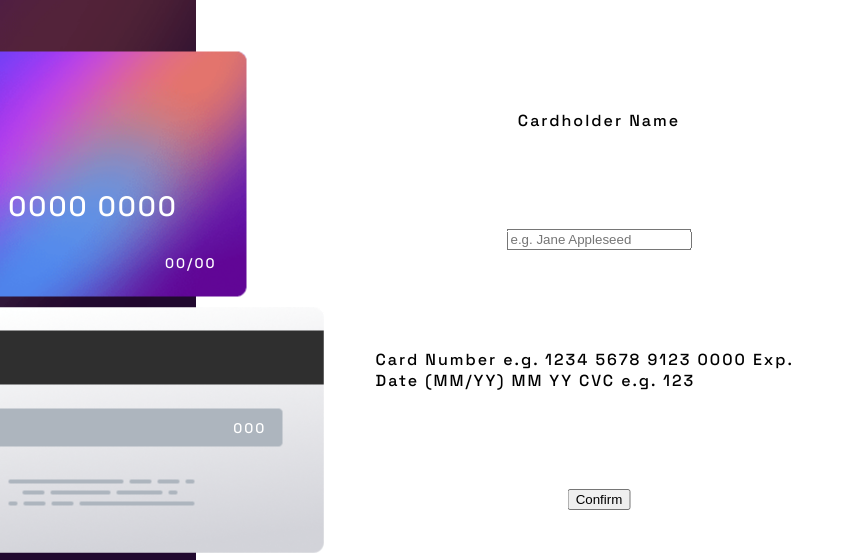
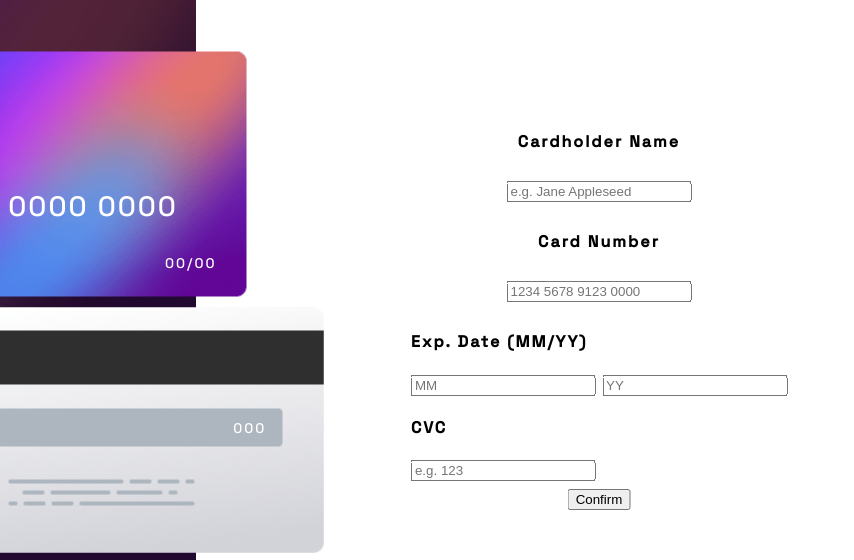
Before and after one commit to AxxDeRotation/Interactive-card-details-form, a plain HTML site: page index.html in a window 1280 px wide. Shown: the part 90-650 px from the top of the page, 233-1087 px from the left. Drawn offline with Linux system fonts and the light colour scheme.

Commit message:
Finished the form structure

```diff
--- a/index.html
+++ b/index.html
@@ -26,18 +26,22 @@
   </div>
 
   <form>
-    Cardholder Name
-    <input type="text" class="cardholder-name-input" placeholder="e.g. Jane Appleseed">
+    <h4>Cardholder Name</h4>
+    <input type="text" placeholder="e.g. Jane Appleseed" />
 
-    Card Number
-    e.g. 1234 5678 9123 0000
+    <h4>Card Number</h4>
+    <input type="text" placeholder="1234 5678 9123 0000" />
 
-    Exp. Date (MM/YY)
-    MM
-    YY
+    <div class="bottom-flex">
+      <h4>Exp. Date (MM/YY)</h4>
+      <div class="bottom-input-flex">
+        <input type="text" placeholder="MM" />
+        <input type="text" placeholder="YY" />
+      </div>
 
-    CVC
-    e.g. 123
+      <h4>CVC</h4>
+      <input type="text" placeholder="e.g. 123" />
+    </div>
     <button>
       Confirm
     </button>
```
